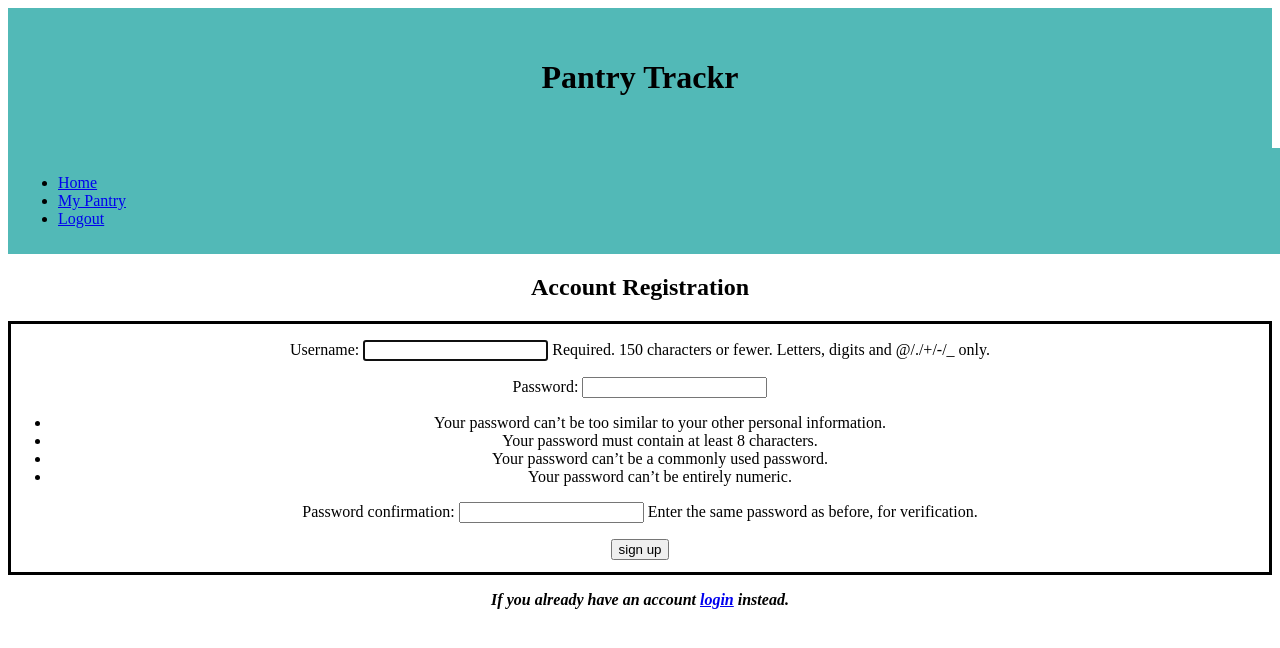
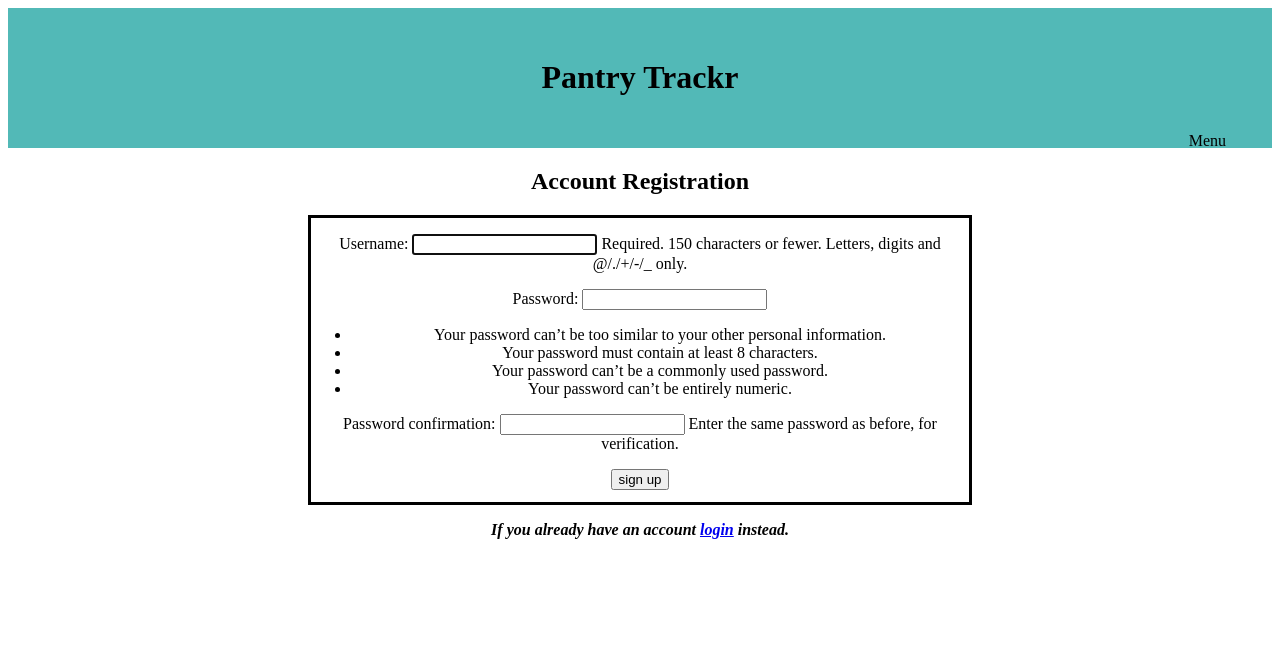
Before and after one commit to johannah-joy/pantry-trackr, a Django app: page /users/signup/ in a window 1280 px wide. Shown: the top 648 px of the page. Run offline with Django 3.2, Linux system fonts and the light colour scheme.

Commit message:
update urls

```diff
--- a/pantry_project/settings.py
+++ b/pantry_project/settings.py
@@ -136,5 +136,5 @@ STATIC_ROOT = os.path.join(os.path.dirname(BASE_DIR), 'static')
 STATIC_URL = '/static/'
 
 
-LOGIN_REDIRECT_URL = 'home'
-LOGOUT_REDIRECT_URL = 'login'
+LOGIN_REDIRECT_URL = 'users:home'
+LOGOUT_REDIRECT_URL = 'users:login'
--- a/static/styles.css
+++ b/static/styles.css
@@ -12,16 +12,74 @@
   text-align: center;
 }
 
-.sub-header {
-  padding: 10px;
-  background: #52B9B7;
-  top: 0;
-  width: 100%;
+/* Links inside the navbar */
+.header a {
+  float: left;
+  font-size: 16px;
+  /* color: white; */
+  text-align: center;
+  padding: 14px 16px;
+  text-decoration: none;
+}
+
+/* The dropdown div */
+.dropdown {
+  float: right;
+  overflow: hidden;
+}
+
+/* Dropdown button */
+.dropdown .dropbtn {
+  font-size: 16px;
+  border: none;
+  outline: none;
+  /* color: white; */
+  padding: 14px 16px;
+  background-color: inherit;
+  font-family: inherit; /* Important for vertical align on mobile phones */
+  margin: 0; /* Important for vertical align on mobile phones */
+}
+
+/* Add a lavender background color to navbar links on hover */
+.header a:hover, .dropdown:hover .dropbtn {
+  background-color: #b29ac3;
+}
+
+/* Dropdown content (hidden by default) */
+.dropdown-content {
+  display: none;
+  position: absolute;
+  background-color: #f9f9f9;
+  min-width: 160px;
+  box-shadow: 0px 8px 16px 0px rgba(0,0,0,0.2);
+  z-index: 1;
+}
+
+/* Links inside the dropdown */
+.dropdown-content a {
+  float: none;
+  color: black;
+  padding: 12px 16px;
+  text-decoration: none;
+  display: block;
+  text-align: left;
+}
+
+/* Add a grey background color to dropdown links on hover */
+.dropdown-content a:hover {
+  background-color: #ddd;
+}
+
+/* Show the dropdown menu on hover */
+.dropdown:hover .dropdown-content {
+  display: block;
 }
 
 form {
   border: 3px solid black;
   padding-bottom: 12px;
+  margin-right: 300px;
+  margin-left: 300px;
 }
 
 /* Mobile Design */
--- a/templates/base.html
+++ b/templates/base.html
@@ -9,26 +9,29 @@
 </head>
 <body>
     <div class="header">
-        <h1>Pantry Trackr</h1>
+        <h1 class="app-name">Pantry Trackr</h1>
+        <div class="dropdown">
+            <button class="dropbtn">Menu</button>
+            <div class="dropdown-content">
+                <a href="{% url 'users:home' %}">Home</a>
+                <a href="{% url 'users:my-pantry' %}">My Pantry</a>
+                {% comment %} <a href="{% url 'users:add-item' %}">Add Item To Pantry</a>
+                <a href="{% url 'users:used-item' %}">Used A Pantry Item</a>
+                <a href="{% url 'users:shopping-list' %}">My Shopping List</a> {% endcomment %}
+                <a href="{% url 'login' %}">Logout</a>
+            </div>
+        </div>
     </div>
-    <div class='sub-header'>
-        {% comment %} {% if user.is_authenticated %}
-        <p>Hello, <a href="{% url 'users:profile' request.user.username %}">{{ request.user.username }}</a>!</p> {% endcomment %}
-        <ul>
-            <li><a href="{% url 'users:home' %}">Home</a></li>
-            <li><a href="{% url 'users:my-pantry' %}">My Pantry</a></li>
-            {% comment %} <li><a href="{% url 'users:add-item' %}">Add Item To Pantry</a></li>
-            <li><a href="{% url 'users:used-item' %}">Used A Pantry Item</a></li>
-            <li><a href="{% url 'users:shopping-list' %}">My Shopping List</a></li> {% endcomment %}
-            <li><a href="{% url 'login' %}">Logout</a></li>
-        </ul>
-        {% comment %} <p><a href="{% url 'logout' %}">Logout</a></p>
+    {% comment %} <div class='sub-header'>
+        {% if user.is_authenticated %}
+        <p>Hello, <a href="{% url 'users:profile' request.user.username %}">{{ request.user.username }}</a>!</p>
+        <p><a href="{% url 'logout' %}">Logout</a></p>
         <p><a href="{% url 'posts:new' %}">+ New Blog Post</a></p>
         {% else %}
         <p><a href="{% url 'login' %}">Login</a></p>
         <p><a href="{% url 'users:signup' %}">Sign Up</a></p>
-        {% endif %} {% endcomment %}
-    </div>
+        {% endif %}
+    </div> {% endcomment %}
     <div id="content" name="content">
 	{% block content %}
 	{% endblock content %}
--- a/templates/registration/login.html
+++ b/templates/registration/login.html
@@ -12,6 +12,8 @@
   </div>
 </body>
 {% endblock content %}
+
+
 
 {% comment %} <!DOCTYPE html>
 <html lang="en">
--- a/templates/registration/signup.html
+++ b/templates/registration/signup.html
@@ -13,10 +13,6 @@
   </div>
 </body>
 {% endblock %}
-
-
-{% comment %} href="/login"
-target="blank" {% endcomment %}
 
 
 
--- a/users/views.py
+++ b/users/views.py
@@ -35,9 +35,9 @@ class LoginView(generic.DetailView):
 
 
 # class AddItemView():
-#     # model =
+#     # model = PantryItem
 #     template_name = 'add-item.html'
-#     # fields or success_url =
+#     success_url = reverse_lazy('my-pantry')
 
 #     # def
 
```
Also changed, not shown: db.sqlite3.
